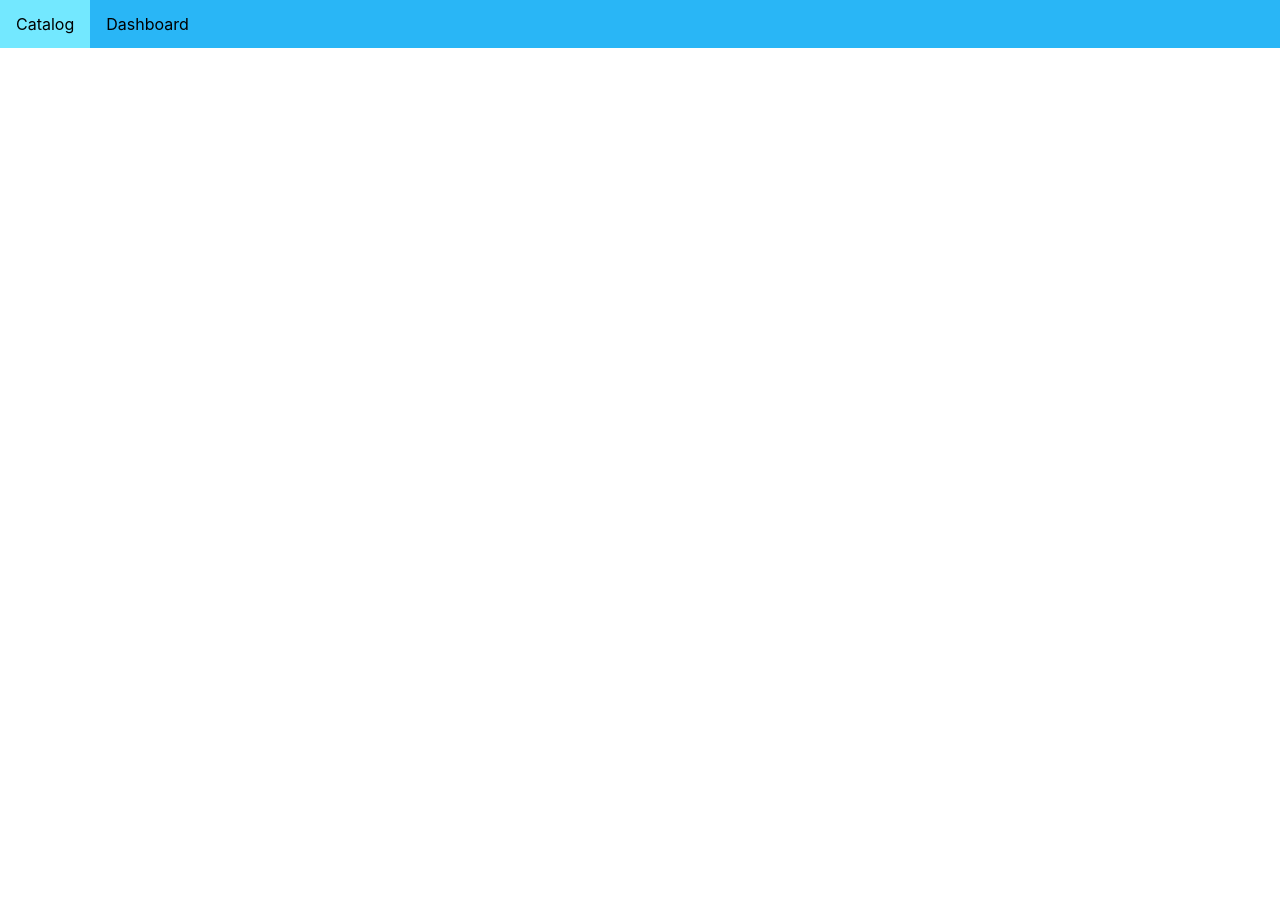
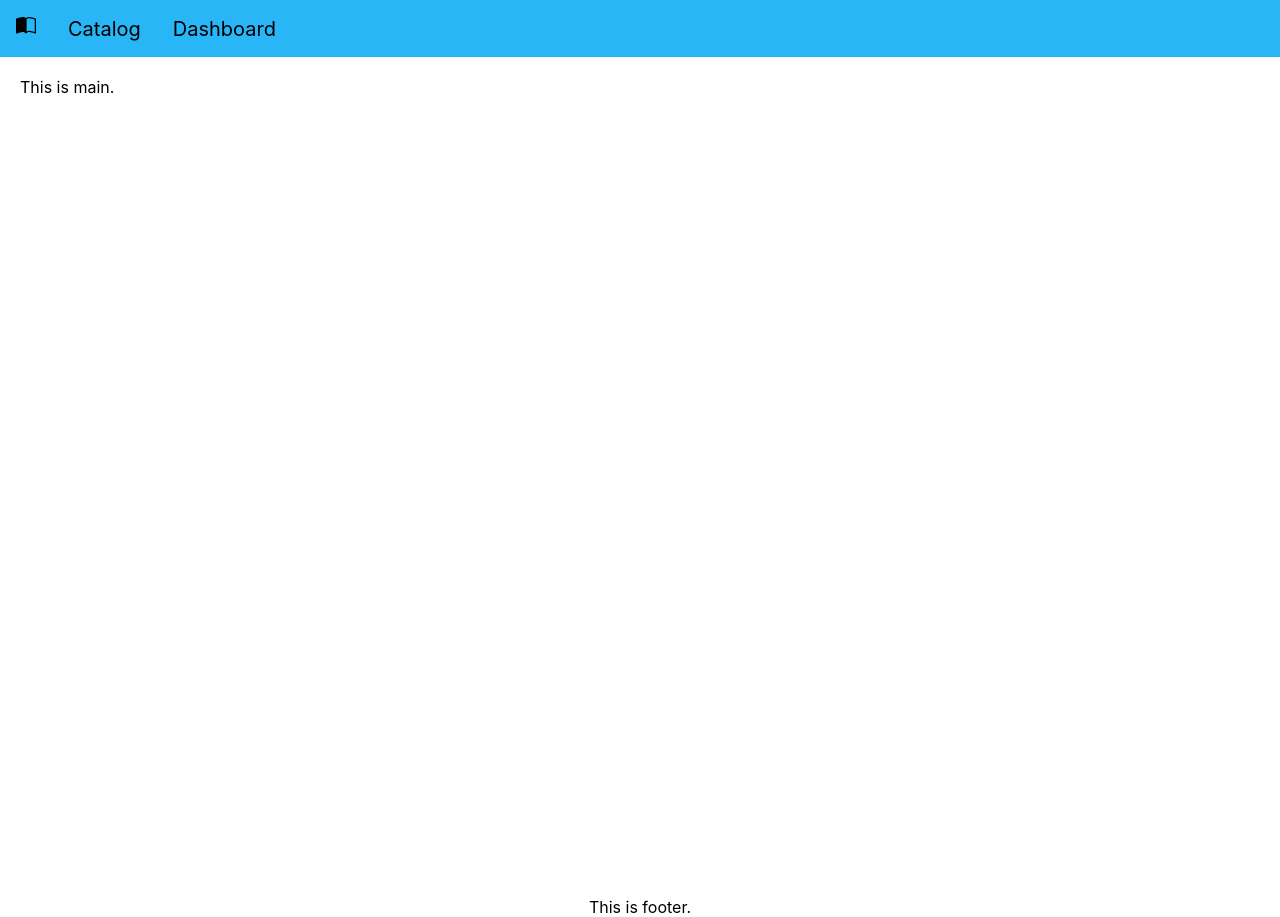
Before and after one commit to lahirusandaruwan7/library-management-system, a React (Create React App) app: page / in a window 1280 px wide. Before the commit the page ends 800 px from the top, so only its background shows below. Built offline with nearby package versions, Linux system fonts and the light colour scheme.

Commit message:
Tweak NavBar styling

```diff
--- a/src/App.js
+++ b/src/App.js
@@ -1,7 +1,8 @@
 import React from "react";
 import { ThemeProvider } from "styled-components";
+import { BsBookHalf } from "react-icons/bs";
 
-import { Header, Main, Footer } from "./components/Layout";
+import { Main, Footer } from "./components/Layout";
 import { Navbar, NavItem, NavLink } from "./components/Navbar";
 function App() {
   const theme = {
@@ -17,8 +18,12 @@
   };
   return (
     <ThemeProvider theme={theme}>
-      <Header>
       <Navbar>
+        <NavItem>
+          <NavLink>
+            <BsBookHalf></BsBookHalf>
+          </NavLink>
+        </NavItem>
         <NavItem>
           <NavLink href="#">Catalog</NavLink>
         </NavItem>
@@ -26,7 +31,6 @@
           <NavLink href="#">Dashboard</NavLink>
         </NavItem>
       </Navbar>
-      </Header>
 
       <Main>This is main.</Main>
       <Footer>This is footer.</Footer>
--- a/src/components/Layout.js
+++ b/src/components/Layout.js
@@ -1,14 +1,13 @@
 import styled from "styled-components/";
 
 
-export const Header = styled.header`
 
-`;
 export const Main = styled.main`
-
+ min-height:100vh;
+ padding :2.5vh;
 `;
 export const Footer = styled.footer`
-height: 85vh;
+
   display: flex;
   justify-content: center;
 
--- a/src/components/Navbar.js
+++ b/src/components/Navbar.js
@@ -1,26 +1,26 @@
 import styled from "styled-components/";
+
 
 export const Navbar = styled.ul`
     list-style:none;
-    margin 0;
-    padding 0;
+    margin:0;
+    padding:1em 0;
     overflow:hidden;
     background-color:${(props)=> props.theme.primary.main};
-    position:fixed;
-    top:0;
-    width:100%;
-    z-index:1;
+
+
 `;
 export const NavItem = styled.li`
-    float:left;
+    display:inline;
 `;
 
 export const NavLink = styled.a`
-    display:block;
+
     color:${(props)=> props.theme.primary.textColor};
     text-align:center;
     padding:14px 16px;
     text-decoration:none;
+    font-size:1.25em;
 
     :hover{
         background-color:${(props)=> props.theme.primary.light};
```
Lines whose indentation alone changed are shown as unchanged.
